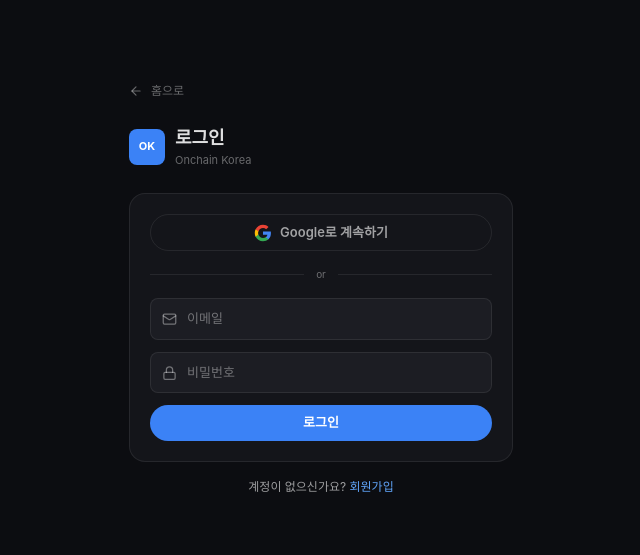
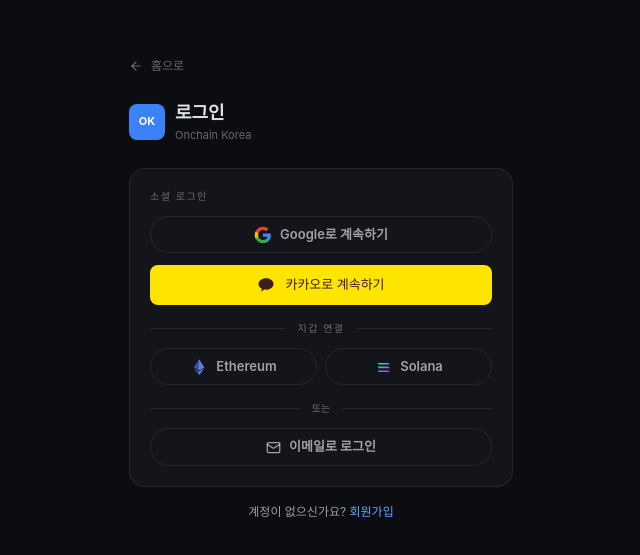
Before and after one commit to DentWay/onchain-korea, a React (Vite) app: page /auth in a window 1280 px wide. Shown: the part 111-666 px from the top of the page, without its empty margins (319-959 px from the left). Built offline with nearby package versions, Linux system fonts and the light colour scheme; no server answers; a web font is replaced by a local one.

Commit message:
Add Google, Kakao, Ethereum, Solana login options with ko/en support
Co-Authored-By: Claude Opus 4.6 (1M context) <noreply@anthropic.com>

```diff
--- a/src/hooks/useAuth.jsx
+++ b/src/hooks/useAuth.jsx
@@ -65,6 +65,57 @@ export function AuthProvider({ children }) {
     return data
   }, [])
 
+  const signInWithKakao = useCallback(async () => {
+    if (!supabase) throw new Error('Supabase not configured')
+    const { data, error } = await supabase.auth.signInWithOAuth({
+      provider: 'kakao',
+      options: { redirectTo: `${window.location.origin}/auth/callback` },
+    })
+    if (error) throw error
+    return data
+  }, [])
+
+  const signInWithEthereum = useCallback(async () => {
+    if (!window.ethereum) throw new Error('no_ethereum_wallet')
+    const [address] = await window.ethereum.request({ method: 'eth_requestAccounts' })
+    const nonce = crypto.randomUUID()
+    const message = `Sign in to Onchain Korea\nNonce: ${nonce}\nAddress: ${address}`
+    const signature = await window.ethereum.request({
+      method: 'personal_sign',
+      params: [message, address],
+    })
+    if (!supabase) throw new Error('Supabase not configured')
+    const { data, error } = await supabase.functions.invoke('wallet-auth', {
+      body: { provider: 'ethereum', address, message, signature },
+    })
+    if (error) throw error
+    if (data?.access_token) {
+      await supabase.auth.setSession({ access_token: data.access_token, refresh_token: data.refresh_token })
+    }
+    return data
+  }, [])
+
+  const signInWithSolana = useCallback(async () => {
+    const provider = window.phantom?.solana || window.solana
+    if (!provider?.isPhantom) throw new Error('no_solana_wallet')
+    const resp = await provider.connect()
+    const address = resp.publicKey.toString()
+    const nonce = crypto.randomUUID()
+    const message = `Sign in to Onchain Korea\nNonce: ${nonce}\nAddress: ${address}`
+    const encoded = new TextEncoder().encode(message)
+    const { signature } = await provider.signMessage(encoded, 'utf8')
+    const sig = btoa(String.fromCharCode(...signature))
+    if (!supabase) throw new Error('Supabase not configured')
+    const { data, error } = await supabase.functions.invoke('wallet-auth', {
+      body: { provider: 'solana', address, message, signature: sig },
+    })
+    if (error) throw error
+    if (data?.access_token) {
+      await supabase.auth.setSession({ access_token: data.access_token, refresh_token: data.refresh_token })
+    }
+    return data
+  }, [])
+
   const signOut = useCallback(async () => {
     if (!supabase) return
     await supabase.auth.signOut()
@@ -73,7 +124,7 @@ export function AuthProvider({ children }) {
   }, [])
 
   return (
-    <AuthContext.Provider value={{ user, profile, loading, signInWithEmail, signUpWithEmail, signInWithGoogle, signOut, supabaseEnabled: !!supabase }}>
+    <AuthContext.Provider value={{ user, profile, loading, signInWithEmail, signUpWithEmail, signInWithGoogle, signInWithKakao, signInWithEthereum, signInWithSolana, signOut, supabaseEnabled: !!supabase }}>
       {children}
     </AuthContext.Provider>
   )
--- a/src/hooks/useLang.jsx
+++ b/src/hooks/useLang.jsx
@@ -182,6 +182,15 @@ const translations = {
   'auth.email': { ko: '이메일', en: 'Email' },
   'auth.password': { ko: '비밀번호', en: 'Password' },
   'auth.google': { ko: 'Google로 계속하기', en: 'Continue with Google' },
+  'auth.kakao': { ko: '카카오로 계속하기', en: 'Continue with Kakao' },
+  'auth.ethereum': { ko: 'Ethereum 지갑으로 연결', en: 'Connect Ethereum Wallet' },
+  'auth.solana': { ko: 'Solana 지갑으로 연결', en: 'Connect Solana Wallet' },
+  'auth.socialLogin': { ko: '소셜 로그인', en: 'Social Login' },
+  'auth.walletLogin': { ko: '지갑 연결', en: 'Wallet Connect' },
+  'auth.emailLogin': { ko: '이메일로 로그인', en: 'Sign in with Email' },
+  'auth.or': { ko: '또는', en: 'or' },
+  'auth.noEthWallet': { ko: 'MetaMask 등 Ethereum 지갑을 설치해주세요', en: 'Please install an Ethereum wallet like MetaMask' },
+  'auth.noSolWallet': { ko: 'Phantom 등 Solana 지갑을 설치해주세요', en: 'Please install a Solana wallet like Phantom' },
   'auth.noAccount': { ko: '계정이 없으신가요?', en: "Don't have an account?" },
   'auth.hasAccount': { ko: '이미 계정이 있으신가요?', en: 'Already have an account?' },
   'auth.signOut': { ko: '로그아웃', en: 'Sign Out' },
--- a/src/pages/Auth.jsx
+++ b/src/pages/Auth.jsx
@@ -1,17 +1,34 @@
 import { useState } from 'react'
 import { Navigate, useLocation, Link } from 'react-router-dom'
 import { motion } from 'framer-motion'
-import { Mail, Lock, User, ArrowLeft } from 'lucide-react'
+import { Mail, Lock, User, ArrowLeft, Wallet } from 'lucide-react'
 import useAuth from '../hooks/useAuth'
 import useLang from '../hooks/useLang'
 
+const GoogleIcon = () => (
+  <svg width="18" height="18" viewBox="0 0 24 24"><path d="M22.56 12.25c0-.78-.07-1.53-.2-2.25H12v4.26h5.92a5.06 5.06 0 0 1-2.2 3.32v2.77h3.57c2.08-1.92 3.28-4.74 3.28-8.1z" fill="#4285F4"/><path d="M12 23c2.97 0 5.46-.98 7.28-2.66l-3.57-2.77c-.98.66-2.23 1.06-3.71 1.06-2.86 0-5.29-1.93-6.16-4.53H2.18v2.84C3.99 20.53 7.7 23 12 23z" fill="#34A853"/><path d="M5.84 14.09c-.22-.66-.35-1.36-.35-2.09s.13-1.43.35-2.09V7.07H2.18C1.43 8.55 1 10.22 1 12s.43 3.45 1.18 4.93l2.85-2.22.81-.62z" fill="#FBBC05"/><path d="M12 5.38c1.62 0 3.06.56 4.21 1.64l3.15-3.15C17.45 2.09 14.97 1 12 1 7.7 1 3.99 3.47 2.18 7.07l3.66 2.84c.87-2.6 3.3-4.53 6.16-4.53z" fill="#EA4335"/></svg>
+)
+
+const KakaoIcon = () => (
+  <svg width="18" height="18" viewBox="0 0 24 24"><path d="M12 3C6.477 3 2 6.463 2 10.691c0 2.724 1.8 5.113 4.508 6.459-.2.742-.723 2.688-.828 3.107-.13.52.19.513.4.373.165-.11 2.627-1.787 3.687-2.51.723.104 1.47.16 2.233.16 5.523 0 10-3.463 10-7.689S17.523 3 12 3z" fill="#3C1E1E"/></svg>
+)
+
+const EthereumIcon = () => (
+  <svg width="18" height="18" viewBox="0 0 24 24"><path d="M12 1.5l-7 11.186L12 16.5l7-3.814L12 1.5z" fill="#627EEA" opacity="0.6"/><path d="M12 1.5v15l7-3.814L12 1.5z" fill="#627EEA"/><path d="M12 17.97l-7-3.814L12 22.5l7-8.344-7 3.814z" fill="#627EEA" opacity="0.6"/><path d="M12 17.97v4.53l7-8.344-7 3.814z" fill="#627EEA"/></svg>
+)
+
+const SolanaIcon = () => (
+  <svg width="18" height="18" viewBox="0 0 24 24"><defs><linearGradient id="sol-g" x1="0%" y1="0%" x2="100%" y2="100%"><stop offset="0%" stopColor="#00FFA3"/><stop offset="100%" stopColor="#DC1FFF"/></linearGradient></defs><path d="M5.5 16.5h13.3c.2 0 .4.1.5.2l1.2 1.3c.3.3.1.8-.3.8H6.9c-.2 0-.4-.1-.5-.2l-1.2-1.3c-.3-.3-.1-.8.3-.8zm0-5.3h13.3c.2 0 .4.1.5.2l1.2 1.3c.3.3.1.8-.3.8H6.9c-.2 0-.4-.1-.5-.2l-1.2-1.3c-.3-.3-.1-.8.3-.8zm14.8-2.4H7c-.2 0-.4-.1-.5-.2L5.3 7.3c-.3-.3-.1-.8.3-.8h13.3c.2 0 .4.1.5.2l1.2 1.3c.3.3.1.8-.3.8z" fill="url(#sol-g)"/></svg>
+)
+
 export default function Auth() {
-  const { user, loading, signInWithEmail, signUpWithEmail, signInWithGoogle, supabaseEnabled } = useAuth()
+  const { user, loading, signInWithEmail, signUpWithEmail, signInWithGoogle, signInWithKakao, signInWithEthereum, signInWithSolana, supabaseEnabled } = useAuth()
   const { t, lang } = useLang()
   const location = useLocation()
   const from = location.state?.from || '/dashboard'
 
-  const [mode, setMode] = useState('signin') // 'signin' | 'signup'
+  const [mode, setMode] = useState('signin')
+  const [showEmail, setShowEmail] = useState(false)
   const [email, setEmail] = useState('')
   const [password, setPassword] = useState('')
   const [name, setName] = useState('')
@@ -38,6 +55,18 @@ export default function Auth() {
       setError(err.message)
     } finally {
       setSubmitting(false)
+    }
+  }
+
+  const handleWalletLogin = async (type) => {
+    setError('')
+    try {
+      if (type === 'ethereum') await signInWithEthereum()
+      else await signInWithSolana()
+    } catch (err) {
+      if (err.message === 'no_ethereum_wallet') setError(t('auth.noEthWallet'))
+      else if (err.message === 'no_solana_wallet') setError(t('auth.noSolWallet'))
+      else setError(err.message)
     }
   }
 
@@ -85,19 +114,67 @@ export default function Auth() {
           </div>
         </div>
 
-        <div className="ok-card p-5">
+        <div className="ok-card p-5 space-y-3">
+          {/* Social Login */}
+          <p className="text-[10px] text-[var(--text-low)] uppercase tracking-[0.15em]">{t('auth.socialLogin')}</p>
+
           <button onClick={signInWithGoogle}
-            className="w-full ok-btn ok-btn-ghost py-2.5 text-[13px] mb-4 flex items-center justify-center gap-2">
-            <svg width="18" height="18" viewBox="0 0 24 24"><path d="M22.56 12.25c0-.78-.07-1.53-.2-2.25H12v4.26h5.92a5.06 5.06 0 0 1-2.2 3.32v2.77h3.57c2.08-1.92 3.28-4.74 3.28-8.1z" fill="#4285F4"/><path d="M12 23c2.97 0 5.46-.98 7.28-2.66l-3.57-2.77c-.98.66-2.23 1.06-3.71 1.06-2.86 0-5.29-1.93-6.16-4.53H2.18v2.84C3.99 20.53 7.7 23 12 23z" fill="#34A853"/><path d="M5.84 14.09c-.22-.66-.35-1.36-.35-2.09s.13-1.43.35-2.09V7.07H2.18C1.43 8.55 1 10.22 1 12s.43 3.45 1.18 4.93l2.85-2.22.81-.62z" fill="#FBBC05"/><path d="M12 5.38c1.62 0 3.06.56 4.21 1.64l3.15-3.15C17.45 2.09 14.97 1 12 1 7.7 1 3.99 3.47 2.18 7.07l3.66 2.84c.87-2.6 3.3-4.53 6.16-4.53z" fill="#EA4335"/></svg>
+            className="w-full ok-btn ok-btn-ghost py-2.5 text-[13px] flex items-center justify-center gap-2.5 hover:bg-[var(--surface-2)]">
+            <GoogleIcon />
             {t('auth.google')}
           </button>
 
-          <div className="flex items-center gap-3 mb-4">
+          <button onClick={signInWithKakao}
+            className="w-full py-2.5 text-[13px] flex items-center justify-center gap-2.5 rounded-lg font-medium transition-colors"
+            style={{ backgroundColor: '#FEE500', color: '#3C1E1E' }}>
+            <KakaoIcon />
+            {t('auth.kakao')}
+          </button>
+
+          {/* Divider */}
+          <div className="flex items-center gap-3 pt-1">
             <div className="flex-1 h-px bg-[var(--border)]" />
-            <span className="text-[10px] text-[var(--text-low)]">or</span>
+            <span className="text-[10px] text-[var(--text-low)] uppercase tracking-[0.15em]">{t('auth.walletLogin')}</span>
             <div className="flex-1 h-px bg-[var(--border)]" />
           </div>
 
+          {/* Wallet Login */}
+          <div className="grid grid-cols-2 gap-2">
+            <button onClick={() => handleWalletLogin('ethereum')}
+              className="ok-btn ok-btn-ghost py-2.5 text-[12px] flex items-center justify-center gap-2 hover:bg-[var(--surface-2)]">
+              <EthereumIcon />
+              Ethereum
+            </button>
+            <button onClick={() => handleWalletLogin('solana')}
+              className="ok-btn ok-btn-ghost py-2.5 text-[12px] flex items-center justify-center gap-2 hover:bg-[var(--surface-2)]">
+              <SolanaIcon />
+              Solana
+            </button>
+          </div>
+
+          {error && <p className="text-[11px] text-[var(--error)] text-center">{error}</p>}
+
+          {/* Email toggle */}
+          {!showEmail ? (
+            <>
+              <div className="flex items-center gap-3 pt-1">
+                <div className="flex-1 h-px bg-[var(--border)]" />
+                <span className="text-[10px] text-[var(--text-low)]">{t('auth.or')}</span>
+                <div className="flex-1 h-px bg-[var(--border)]" />
+              </div>
+              <button onClick={() => setShowEmail(true)}
+                className="w-full ok-btn ok-btn-ghost py-2.5 text-[12px] flex items-center justify-center gap-2 text-[var(--text-mid)]">
+                <Mail size={15} />
+                {t('auth.emailLogin')}
+              </button>
+            </>
+          ) : (
+            <>
+              <div className="flex items-center gap-3 pt-1">
+                <div className="flex-1 h-px bg-[var(--border)]" />
+                <span className="text-[10px] text-[var(--text-low)]">{t('auth.emailLogin')}</span>
+                <div className="flex-1 h-px bg-[var(--border)]" />
+              </div>
               <form onSubmit={handleSubmit} className="space-y-3">
                 {mode === 'signup' && (
                   <div className="relative">
@@ -119,9 +196,6 @@ export default function Auth() {
                     placeholder={t('auth.password')}
                     className="w-full pl-9 pr-3 py-2.5 rounded-lg bg-[var(--surface-2)] border border-[var(--border)] text-[13px] text-[var(--text-high)] placeholder:text-[var(--text-low)] focus:outline-none focus:border-accent/50 transition-colors" />
                 </div>
-
-            {error && <p className="text-[11px] text-[var(--error)]">{error}</p>}
-
                 <button type="submit" disabled={submitting}
                   className="w-full ok-btn ok-btn-primary py-2.5 text-[13px] disabled:opacity-50">
                   {submitting
@@ -129,11 +203,13 @@ export default function Auth() {
                     : mode === 'signin' ? t('auth.title') : t('auth.signup')}
                 </button>
               </form>
+            </>
+          )}
         </div>
 
         <p className="text-center text-[12px] text-[var(--text-mid)] mt-4">
           {mode === 'signin' ? t('auth.noAccount') : t('auth.hasAccount')}{' '}
-          <button onClick={() => { setMode(mode === 'signin' ? 'signup' : 'signin'); setError('') }}
+          <button onClick={() => { setMode(mode === 'signin' ? 'signup' : 'signin'); setError(''); setShowEmail(false) }}
             className="text-accent-soft hover:text-accent transition-colors font-medium">
             {mode === 'signin' ? t('auth.signup') : t('auth.title')}
           </button>
```
Lines whose indentation alone changed are shown as unchanged.
